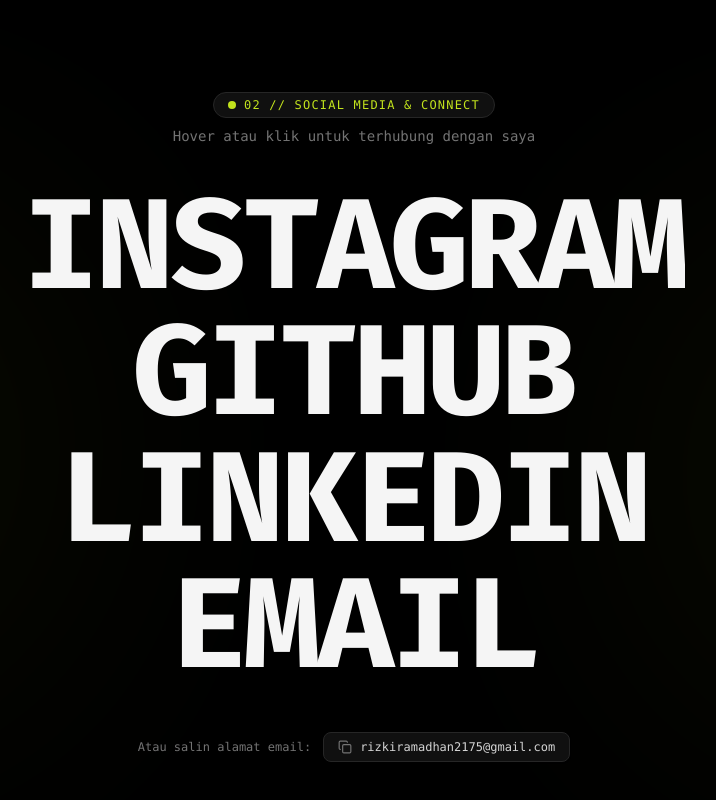
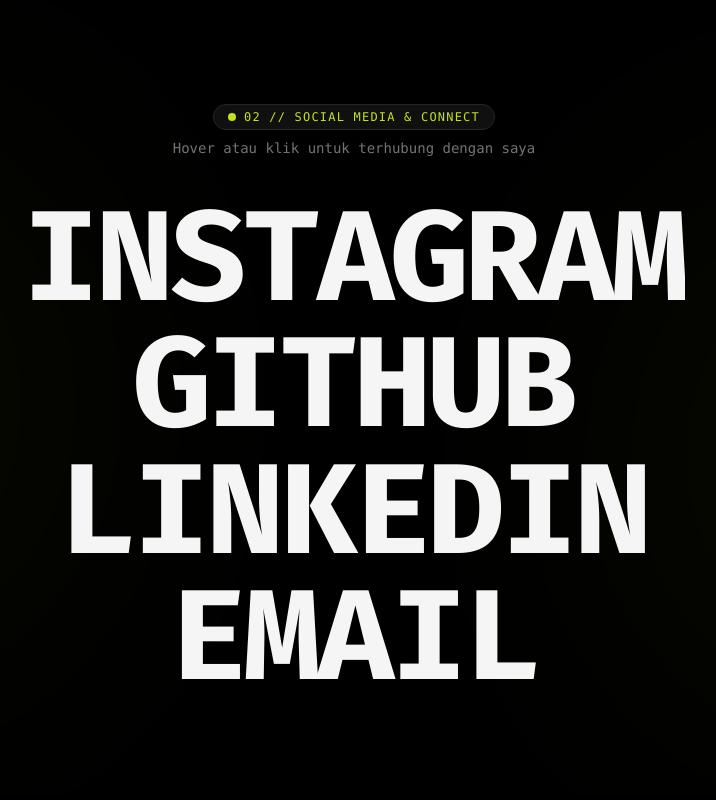
Before and after one commit to rramadhaan15/portofolio, a React (Vite) app: page / in a window 1280 px wide. Shown: the part 2105-2905 px from the top of the page, without its empty margins (286-1002 px from the left). Built offline with nearby package versions, Linux system fonts and the light colour scheme; a web font is replaced by a local one.

Commit message:
Progress 2

```diff
--- a/components/ui/flip-links.tsx
+++ b/components/ui/flip-links.tsx
@@ -1,8 +1,6 @@
-import React, { useState } from "react";
-import { Copy, Check } from "lucide-react";
+import React from "react";
 
 export const Component = () => {
-  const [copied, setCopied] = useState(false);
 
   const handleEmailClick = (e: React.MouseEvent<HTMLAnchorElement>) => {
     e.preventDefault();
@@ -64,33 +62,6 @@
           Email
         </FlipLink>
       </div>
-
-      {/* Quick Direct Email & Copy Action */}
-      <div className="mt-10 flex flex-col sm:flex-row items-center justify-center gap-3 relative z-10 text-xs font-mono text-neutral-500">
-        <span>Atau salin alamat email:</span>
-        <button
-          type="button"
-          onClick={() => {
-            navigator.clipboard.writeText("rizkiramadhan2175@gmail.com");
-            setCopied(true);
-            setTimeout(() => setCopied(false), 2000);
-          }}
-          className="inline-flex items-center gap-2 px-3.5 py-1.5 rounded-lg border border-neutral-300 dark:border-neutral-800 bg-white/70 dark:bg-neutral-900/70 hover:border-[#C3E41D] hover:text-[#C3E41D] transition-all cursor-pointer shadow-sm"
-          title="Klik untuk menyalin email"
-        >
-          {copied ? (
-            <>
-              <Check className="w-3.5 h-3.5" style={{ color: "#C3E41D" }} />
-              <span style={{ color: "#C3E41D" }}>Email Berhasil Disalin!</span>
-            </>
-          ) : (
-            <>
-              <Copy className="w-3.5 h-3.5" />
-              <span className="text-neutral-700 dark:text-neutral-300">rizkiramadhan2175@gmail.com</span>
-            </>
-          )}
-        </button>
-      </div>
     </section>
   );
 };
--- a/src/components/ui/flip-links.tsx
+++ b/src/components/ui/flip-links.tsx
@@ -1,8 +1,6 @@
-import React, { useState } from "react";
-import { Copy, Check } from "lucide-react";
+import React from "react";
 
 export const Component = () => {
-  const [copied, setCopied] = useState(false);
 
   const handleEmailClick = (e: React.MouseEvent<HTMLAnchorElement>) => {
     e.preventDefault();
@@ -64,33 +62,6 @@
           Email
         </FlipLink>
       </div>
-
-      {/* Quick Direct Email & Copy Action */}
-      <div className="mt-10 flex flex-col sm:flex-row items-center justify-center gap-3 relative z-10 text-xs font-mono text-neutral-500">
-        <span>Atau salin alamat email:</span>
-        <button
-          type="button"
-          onClick={() => {
-            navigator.clipboard.writeText("rizkiramadhan2175@gmail.com");
-            setCopied(true);
-            setTimeout(() => setCopied(false), 2000);
-          }}
-          className="inline-flex items-center gap-2 px-3.5 py-1.5 rounded-lg border border-neutral-300 dark:border-neutral-800 bg-white/70 dark:bg-neutral-900/70 hover:border-[#C3E41D] hover:text-[#C3E41D] transition-all cursor-pointer shadow-sm"
-          title="Klik untuk menyalin email"
-        >
-          {copied ? (
-            <>
-              <Check className="w-3.5 h-3.5" style={{ color: "#C3E41D" }} />
-              <span style={{ color: "#C3E41D" }}>Email Berhasil Disalin!</span>
-            </>
-          ) : (
-            <>
-              <Copy className="w-3.5 h-3.5" />
-              <span className="text-neutral-700 dark:text-neutral-300">rizkiramadhan2175@gmail.com</span>
-            </>
-          )}
-        </button>
-      </div>
     </section>
   );
 };
```
Also changed, not shown: 5 other files (tests, documents, lock files or other folders).
